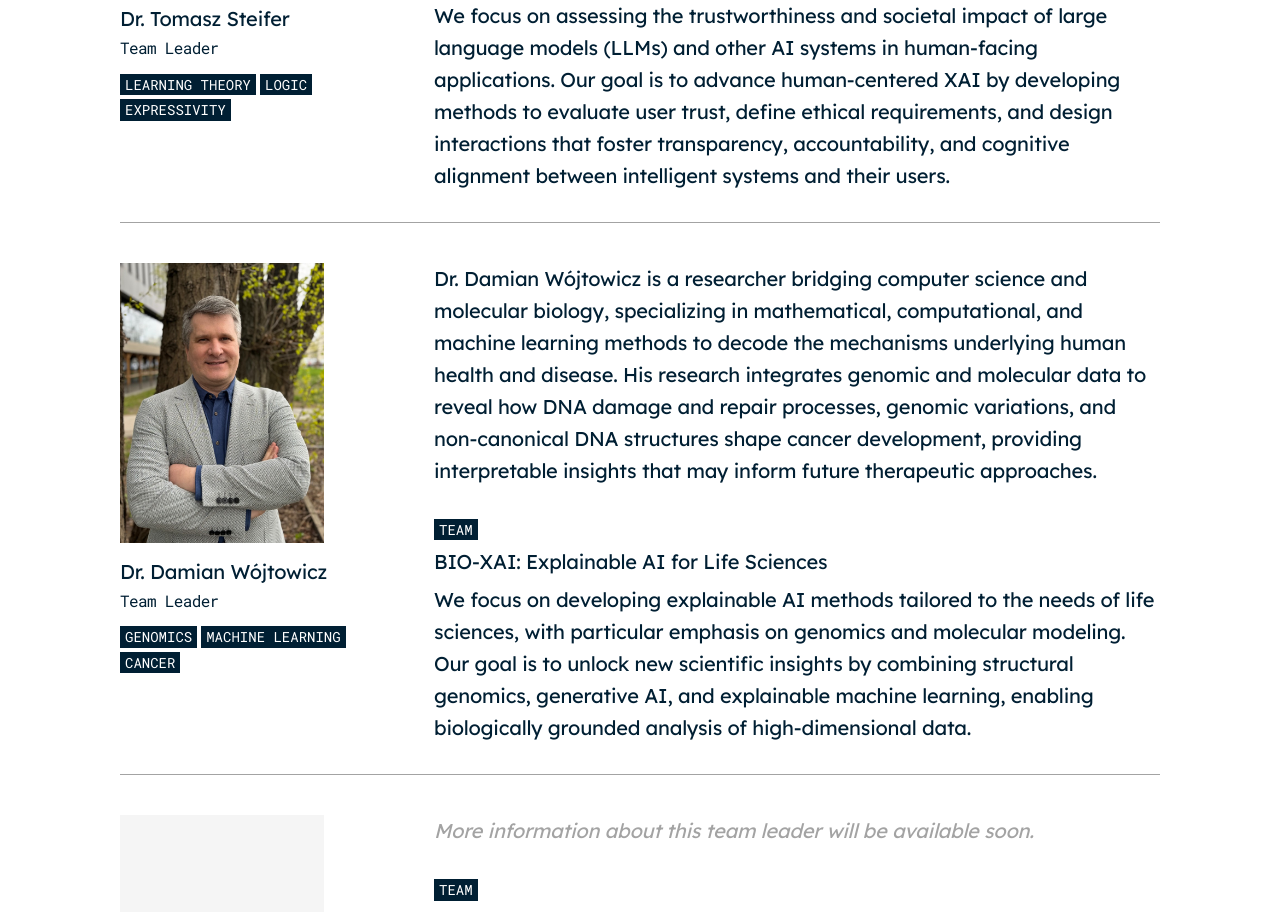
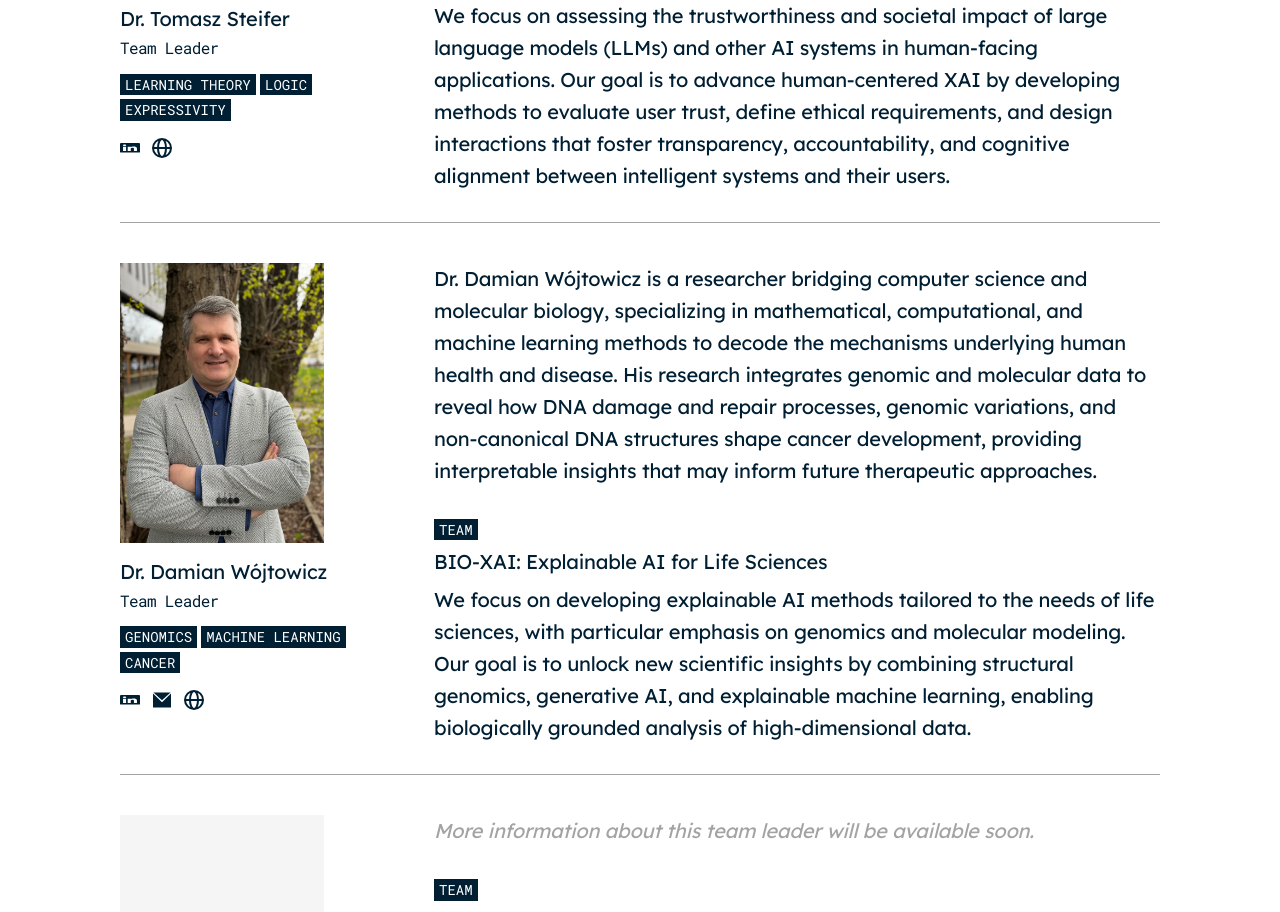
Before and after one commit to CredibleAI/CredibleAI.github.io, a Next.js app: page /about in a window 1280 px wide. Shown: the part 1520-2432 px from the top of the page. Built offline with nearby package versions, Linux system fonts and the light colour scheme; no server answers.

Commit message:
Add contact links for Tomasz Steifer and Damian Wójtowicz
Made-with: Cursor

```diff
--- a/src/data/team/leaders.ts
+++ b/src/data/team/leaders.ts
@@ -33,6 +33,10 @@ export const leaders: TeamLeader[] = [
     teamName: "BLUE-XAI: Human-centered explainable AI",
     teamDescription:
       "We focus on assessing the trustworthiness and societal impact of large language models (LLMs) and other AI systems in human-facing applications. Our goal is to advance human-centered XAI by developing methods to evaluate user trust, define ethical requirements, and design interactions that foster transparency, accountability, and cognitive alignment between intelligent systems and their users.",
+    socialLinks: {
+      linkedin: "https://www.linkedin.com/in/tomasz-steifer-713a3b84/",
+      website: "http://steifer.pl/",
+    },
   },
   {
     id: "damian-wojtowicz",
@@ -46,6 +50,11 @@ export const leaders: TeamLeader[] = [
     teamName: "BIO-XAI: Explainable AI for Life Sciences",
     teamDescription:
       "We focus on developing explainable AI methods tailored to the needs of life sciences, with particular emphasis on genomics and molecular modeling. Our goal is to unlock new scientific insights by combining structural genomics, generative AI, and explainable machine learning, enabling biologically grounded analysis of high-dimensional data.",
+    socialLinks: {
+      linkedin: "https://www.linkedin.com/in/damianwojtowicz/",
+      website: "https://www.mimuw.edu.pl/~dami/",
+      email: "damian.wojtowicz@pw.edu.pl",
+    },
   },
   {
     id: "phys-xai-leader",
```
